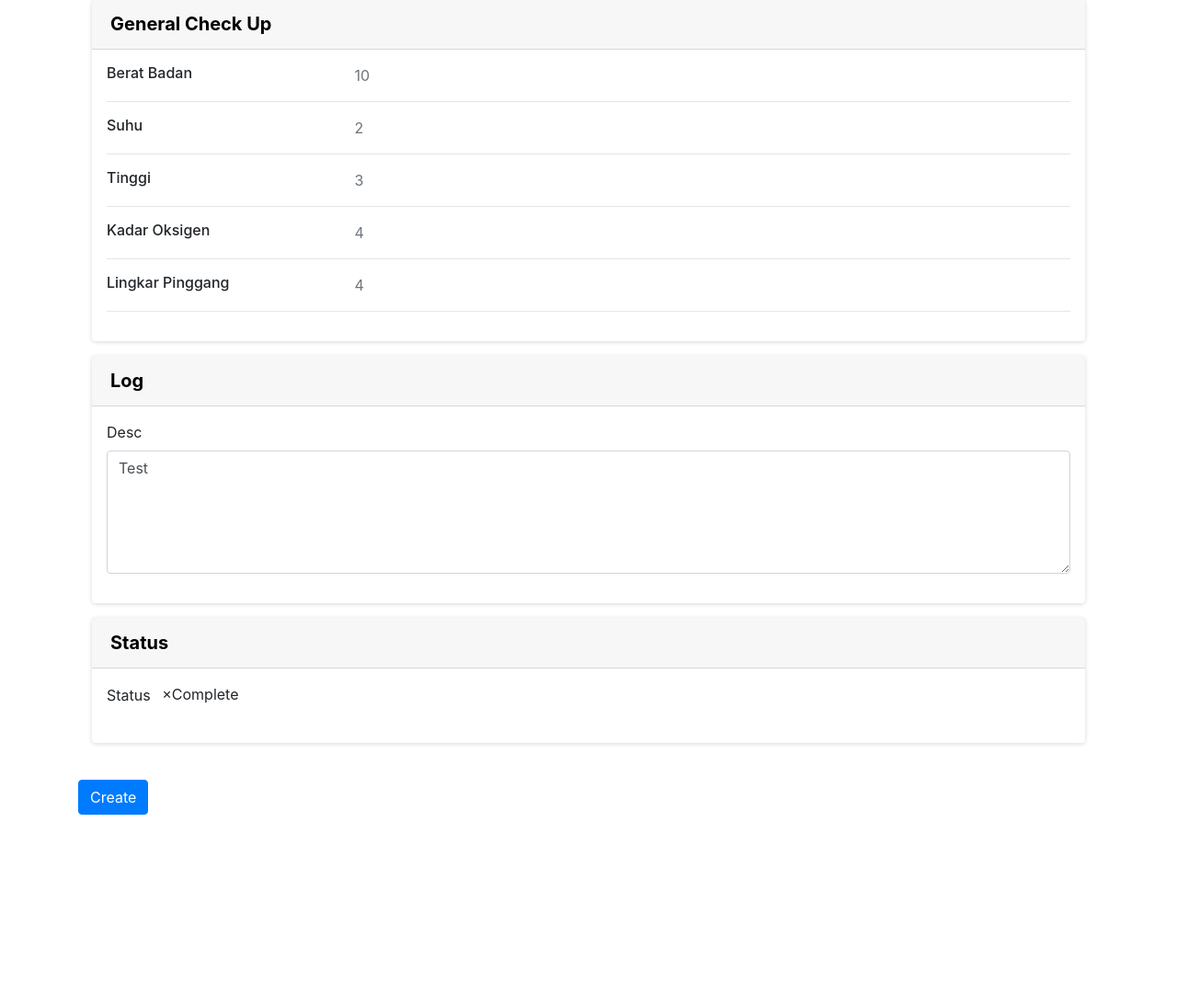
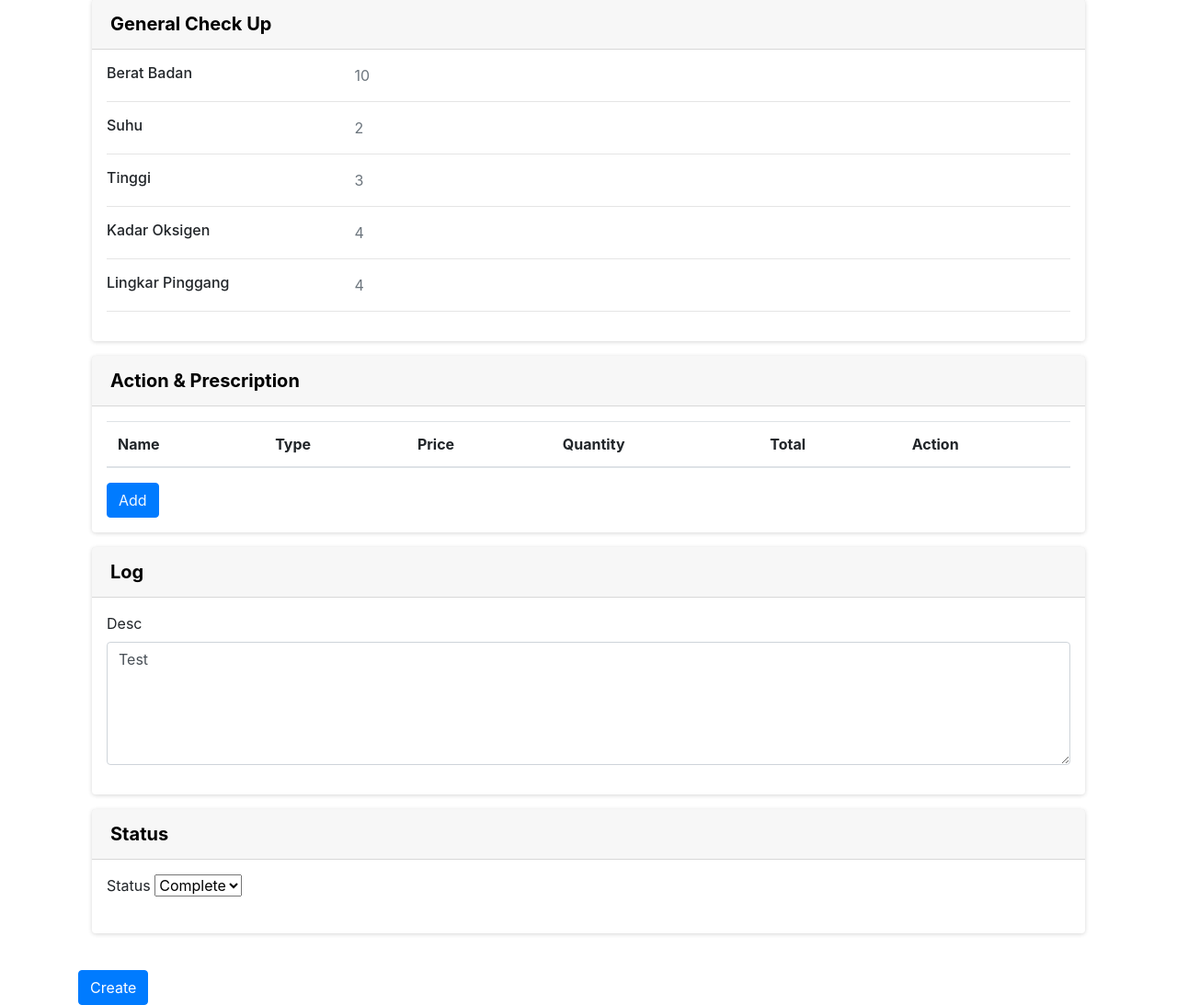
Before and after one commit to taufikfadjar/FlaskHealth, a Flask app: page /treatment/entry/1c035c46-d8ec-11ed-b0ee-a8a159eaee5d in a window 1280 px wide. Shown: the part 392-1485 px from the top of the page at 92% size. Before the commit the page ends 1278 px from the top, so only its background shows below. Run offline with Flask 3, Linux system fonts and the light colour scheme; the visitor is signed in with stand-in values (Sample User, id 1); lists and menus that the app fills with data are empty; some libraries are stand-ins or nearby versions.

Commit message:
update treatment
update treatment

```diff
--- a/flask_health/templates/treatment/entries.html
+++ b/flask_health/templates/treatment/entries.html
@@ -113,6 +113,37 @@
             color: black;
             font-size: 20px;
             font-weight: bold;">
+                Action & Prescription
+            </div>
+            <div class="card-body">
+                <table class="table table-hover" id="tblTreatment">
+                    <thead>
+                        <tr>
+                            <th scope="col">Name</th>
+                            <th scope="col">Type</th>
+                            <th scope="col">Price</th>
+                            <th scope="col">Quantity</th>
+                            <th scope="col">Total</th>
+                            <th scope="col">Action</th>
+                        </tr>
+                    </thead>
+                    <tbody>
+
+                    </tbody>
+                </table>
+
+                <a class="btn btn-primary float-left" id="addTreatment" style="color: aliceblue;">Add</a>
+
+            </div>
+        </div>
+    </div>
+
+    <div class="col-md-12">
+        <div class="card mb-3">
+            <div class="card-header" style="
+            color: black;
+            font-size: 20px;
+            font-weight: bold;">
                 Log
             </div>
             <div class="card-body">
@@ -165,7 +196,8 @@
 
 <script>
 
-    $(function () {
+    function renderSelect() {
+
         $('select').each(function () {
             $(this).select2({
                 theme: 'bootstrap4',
@@ -175,14 +207,86 @@
                 closeOnSelect: !$(this).attr('multiple'),
             });
         });
-    });
+
+        $('select').each(function () {
+            $(this).on("change", function (e) {
+                var optionSelected = $("option:selected", this);
+                var parent = $(this).closest('tr');
+                var type = $(optionSelected[0]).attr("data-typeTreatment");
+                parent.find("#typeTreatment").html(type);
+
+                var price = $(optionSelected[0]).attr("data-price");
+                parent.find("#priceTreatment").html(price);
+                parent.find("#inputQuantityTreatment").val(1);
+                parent.find("#totalTreatment").html(price);
+            });
+        });
+    }
+
+    function renderQuantity() {
+        $('input[id=inputQuantityTreatment]').on('input', function (e) {
+            try {
+                var parent = $(this).closest('tr');
+                var price = parent.find("#priceTreatment").html();
+                if (price.length > 0 && $(this).val().length > 0) {
+                    parent.find("#totalTreatment").html(price * $(this).val());
+                }
+
+            }
+            catch (err) {
+
+            }
+
+        });
+    }
+
+    $(function () {
+
+        $("#addTreatment").click(function () {
 
 
-    $('#inputPatient').on("change", function (e) {
-        console.log(this.value);
-    });
+            var template = `<tr>
 
-    $(function () {
+                            <td>
+                                <select data-placeholder="Choose catalog"  data-allow-clear="1"
+                                    name="patient_id">
+                                    <option value=""></option>
+                                    <optgroup label="Action">
+                                        {% for catalogAction in catalogActionList %}
+                                        <option value="{{ catalogAction.id }}"
+                                            data-typeTreatment="{{ catalogAction.category }}"
+                                            data-price="{{ catalogAction.price }}">{{catalogAction.name}}</option>
+                                        {% endfor %}
+                                    </optgroup>
+                                    <optgroup label="Prescription">
+                                        {% for catalogPrescription in catalogPrescriptionList %}
+                                        <option value="{{ catalogPrescription.id }}"
+                                            data-typeTreatment="{{ catalogPrescription.category }}"
+                                            data-price="{{ catalogPrescription.price }}">{{
+                                            catalogPrescription.name
+                                            }}</option>
+                                        {% endfor %}
+                                    </optgroup>
+                                </select>
+                            </td>
+                            <td id="typeTreatment"></td>
+                            <td id="priceTreatment"></td>
+                            <td id="quantityTreatment">
+                                <input type="number" id="inputQuantityTreatment" style="width: 50px;">
+                            </td>
+                            <td id="totalTreatment">
+
+                            </td>
+                            <td>X</td>
+                        </tr>`;
+
+            $("#tblTreatment > tbody ").append(template);
+
+            renderSelect();
+            renderQuantity();
+
+        });
+
         $('.datepicker').datepicker({
             language: "es",
             autoclose: true,
--- a/flask_health/views/treatment.py
+++ b/flask_health/views/treatment.py
@@ -54,6 +54,14 @@ def treatmentEntries(id=""):
         db.session.query(Catalog).filter(Catalog.category == "General Checkup").all()
     )
 
+    catalogPrescriptionList = (
+        db.session.query(Catalog).filter(Catalog.category == "Prescription").all()
+    )
+
+    catalogActionList = (
+        db.session.query(Catalog).filter(Catalog.category == "Action").all()
+    )
+
     orderStatusList = ["Complete", "Cancel"]
 
     result = (
@@ -84,4 +92,6 @@ def treatmentEntries(id=""):
         patientResult=patientResult,
         doctorResult=doctorResult,
         orderStatusList=orderStatusList,
+        catalogPrescriptionList=catalogPrescriptionList,
+        catalogActionList=catalogActionList,
     )
```
Also changed, not shown: flask_health/flask_health.db.
